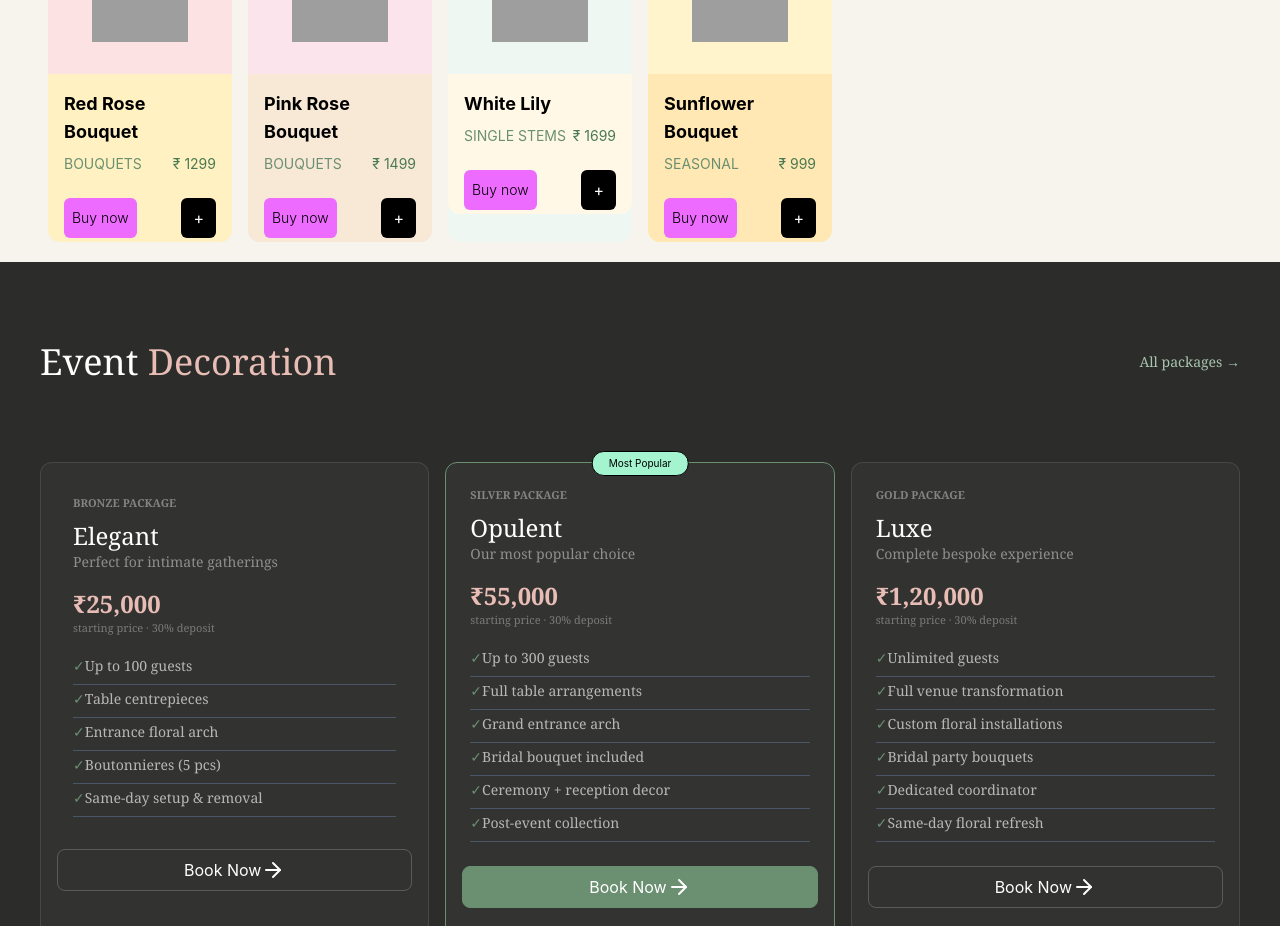
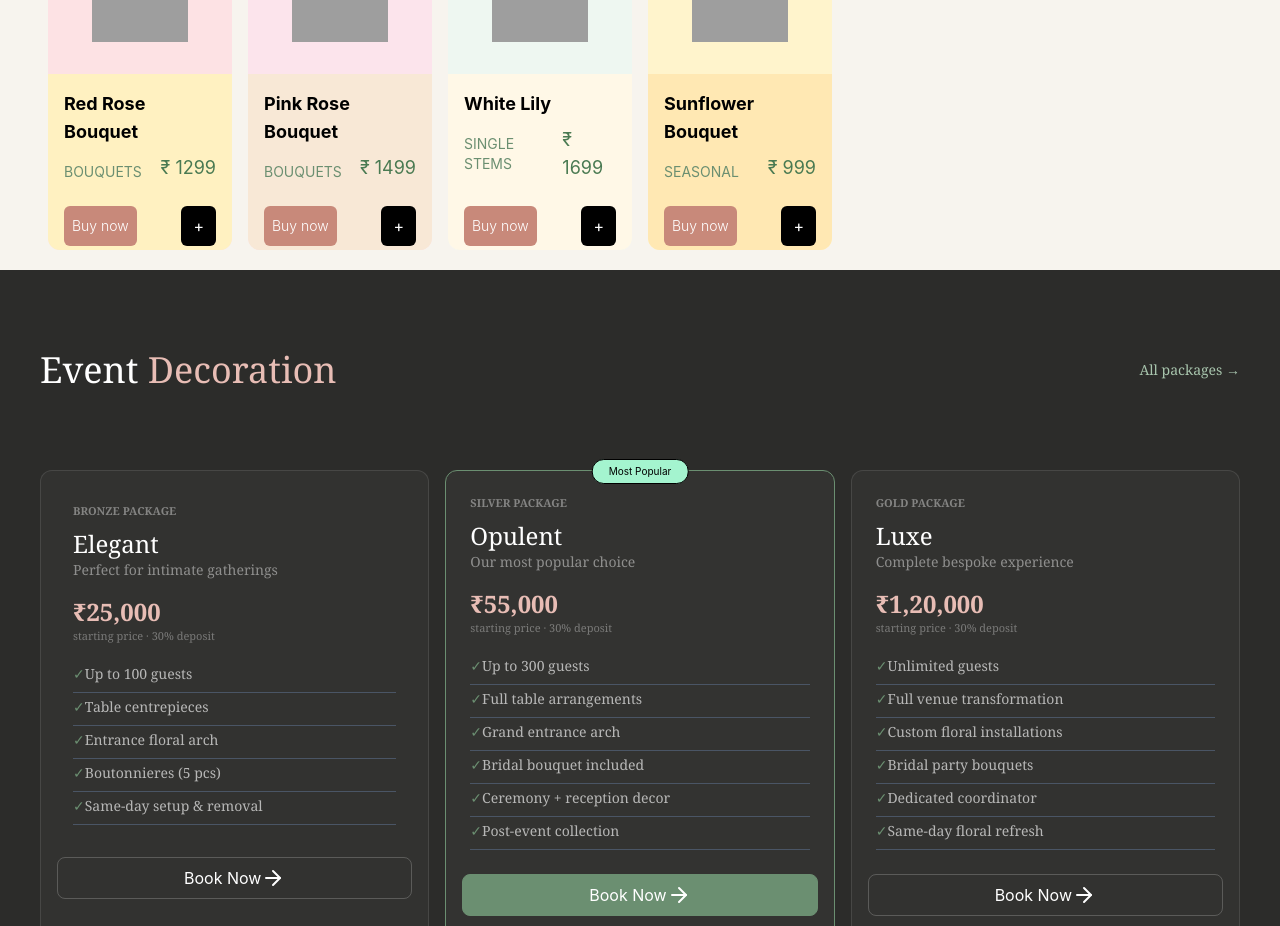
Before and after one commit to KinCode36/ModifiedFlowerWebUser, a React (Vite) app: page / in a window 1280 px wide. Shown: the part 1240-2166 px from the top of the page. Built offline with nearby package versions, Linux system fonts and the light colour scheme; grey boxes are pictures that could not be loaded.

Commit message:
Cart updated

```diff
--- a/src/App.jsx
+++ b/src/App.jsx
@@ -220,10 +220,8 @@ const App = () => {
 
       </Routes>
 
-
       {/* {!User ? <Login handleLogin={handleLogin} /> : ''}
       {User=='user' ? <OpeningPage />:''} */}
-
 
     </div>
   )
--- a/src/Components/Pages/Cart/Cart.jsx
+++ b/src/Components/Pages/Cart/Cart.jsx
@@ -1,12 +1,11 @@
 import React from 'react'
 import Head from './Head/Head'
 import Products from './Products/Products'
-import EntireFooter from '../OpeningPage/Section6/EntireFooter'
 
 
 const Cart = ({ cart, removeFromCart, increaseQuantity, decreaseQuantity, }) => {
   return (
-    <div className='mt-20 min-h-screen overflow-hidden'>
+    <div className='lg:mt-20 min-h-screen overflow-hidden mt-12'>
       <Head />
       <Products cart={cart} removeFromCart={removeFromCart} increaseQuantity={increaseQuantity} decreaseQuantity={decreaseQuantity} />
 
--- a/src/Components/Pages/Cart/Products/Product'sLeft/DescriptionBox/Description.jsx
+++ b/src/Components/Pages/Cart/Products/Product'sLeft/DescriptionBox/Description.jsx
@@ -4,7 +4,7 @@ import Bottom from '../ProductList/ListBottom/Bottom'
 
 const Description = ({cart, removeFromCart,  increaseQuantity, decreaseQuantity,}) => {
   return (
-    <div className=' py-6 px-8 bg-white rounded-lg shadow-sm border border-gray-100'>
+    <div className='lg:py-6 px-8 bg-white rounded-lg shadow-sm border border-gray-100 py-2 px-2'>
         <ProductList cart = {cart} removeFromCart={removeFromCart} increaseQuantity={increaseQuantity} decreaseQuantity={decreaseQuantity}/>
         <Bottom/>
     </div>
--- a/src/Components/Pages/Cart/Products/Product'sLeft/ProductLeft.jsx
+++ b/src/Components/Pages/Cart/Products/Product'sLeft/ProductLeft.jsx
@@ -3,7 +3,7 @@ import DescriptionBox from './DescriptionBox/DescriptionBox'
 
 const ProductLeft = ({cart, removeFromCart,  increaseQuantity, decreaseQuantity,}) => {
   return (
-    <div className='w-2/3'>
+    <div className='w-full lg:w-2/3'>
         <DescriptionBox cart = {cart} removeFromCart={removeFromCart} increaseQuantity={increaseQuantity} decreaseQuantity={decreaseQuantity}/>
     </div>
   )
--- a/src/Components/Pages/Cart/Products/Product'sLeft/ProductList/ListTop/Product.jsx
+++ b/src/Components/Pages/Cart/Products/Product'sLeft/ProductList/ListTop/Product.jsx
@@ -10,7 +10,7 @@ const Product = ({ item, removeFromCart }) => {
             </button>
 
             <img src={item.image} alt={item.title}
-                className="w-16 h-16 object-cover rounded-sm"
+                className="w-16 h-16 xs:w-8 xs:h-8 object-cover rounded-sm"
             />
 
             <p className='text-sm font-medium text-gray-700'>
--- a/src/Components/Pages/Cart/Products/Products.jsx
+++ b/src/Components/Pages/Cart/Products/Products.jsx
@@ -42,7 +42,7 @@ const Products = ({
   const summary = orderSummary
 
   return (
-    <div className="flex  gap-10 p-6">
+    <div className="flex gap-10 p-6 sm:flex flex-col lg:flex-row">
 
       <ProductLeft
         cart={cart}
--- a/src/Components/Pages/GalleryPage/GalleryPage.jsx
+++ b/src/Components/Pages/GalleryPage/GalleryPage.jsx
@@ -1,5 +1,4 @@
 import React, { useState } from 'react'
-import EntireFooter from '../OpeningPage/Section6/EntireFooter'
 import Portfolio from './Portfolio'
 import Filterchips2 from './Filterchips2'
 import Section4 from '../OpeningPage/Section4/Section4'
--- a/src/Components/Pages/OpeningPage/Section2/Cards.jsx
+++ b/src/Components/Pages/OpeningPage/Section2/Cards.jsx
@@ -108,11 +108,11 @@ const Cards = ({
 
                                     <div className="flex justify-between py-2">
 
-                                        <h1 className="text-[#6B8F71] text-xs lg:text-sm">
+                                        <h1 className="text-[#6B8F71] text-xs lg:text-sm pt-2">
                                             {item.category}
                                         </h1>
 
-                                        <h1 className="text-[#4A7A52] text-sm flex justify-center items-center">
+                                        <h1 className="text-[#4A7A52] text-lg flex justify-center items-center">
                                             ₹ {item.price}
                                         </h1>
 
@@ -156,7 +156,7 @@ const Cards = ({
                                                 className="flex justify-between w-full"
                                             >
 
-                                                <button className="px-2 bg-fuchsia-400 hover:bg-fuchsia-500 rounded-md text-sm font-light transition">
+                                                <button className="px-2 bg-[#C8897A] hover:bg-[#365F3D] rounded-md text-sm text-[#FFFFFF] font-light transition">
                                                     Buy now
                                                 </button>
 
--- a/src/Components/Pages/ServicesPage/ServicesPage.jsx
+++ b/src/Components/Pages/ServicesPage/ServicesPage.jsx
@@ -2,7 +2,6 @@ import React from 'react'
 import Upper from './Upper'
 import PackageCard from '../OpeningPage/Section3/PackageCard'
 import OurPackage from './OurPackage'
-import EntireFooter from '../OpeningPage/Section6/EntireFooter'
 
 const ServicesPage = () => {
   return (
--- a/src/Components/Pages/ShoppingPage/ShoppingPage.jsx
+++ b/src/Components/Pages/ShoppingPage/ShoppingPage.jsx
@@ -2,7 +2,6 @@ import React, { useState } from 'react'
 import Head1 from './Head1'
 import FilterChips from './FilterChips'
 import Cards from '../OpeningPage/Section2/Cards'
-import EntireFooter from '../OpeningPage/Section6/EntireFooter'
 import { bouquetData } from '../../../utils/demo'
 
 const ShoppingPage = ({
```
